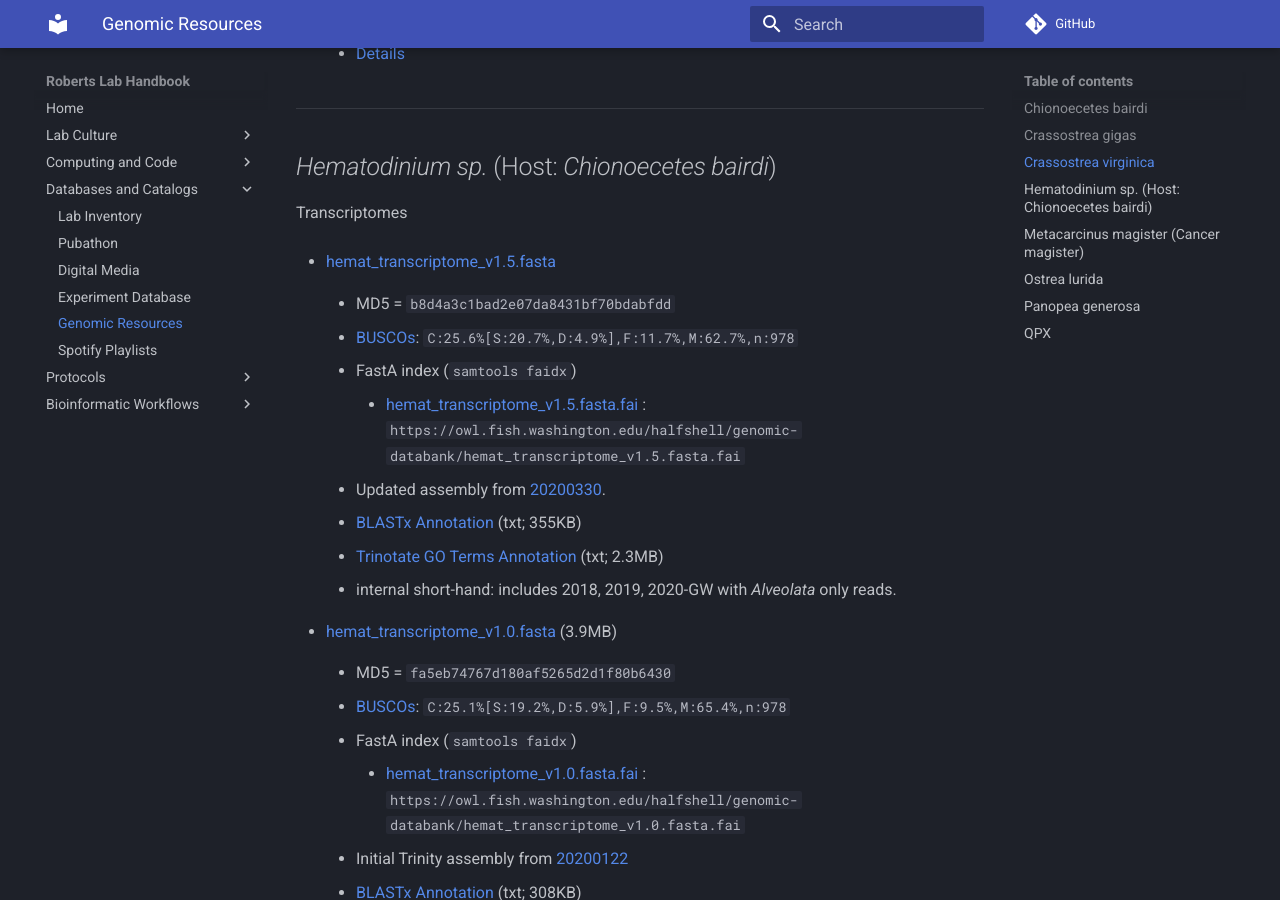
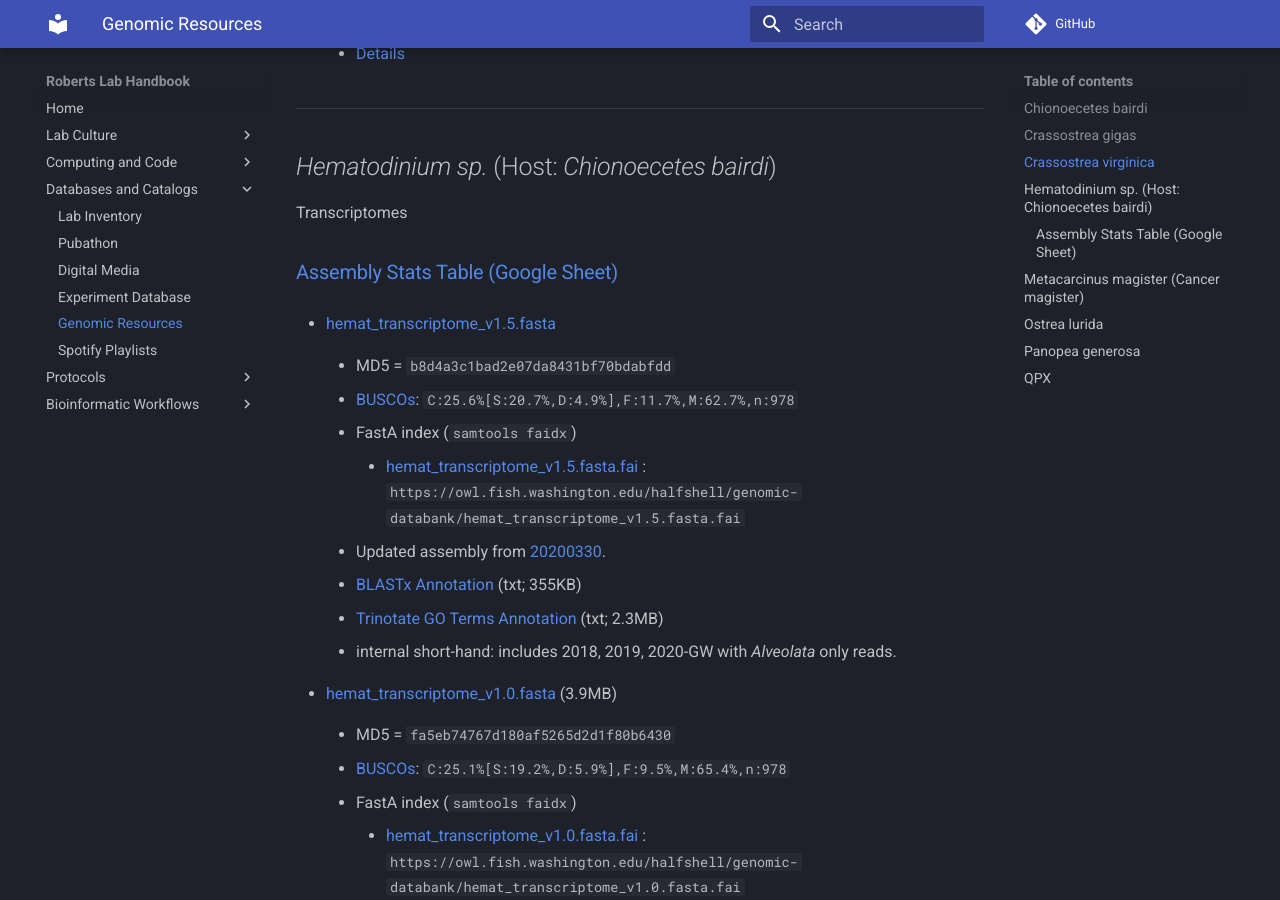
Before and after one commit to RobertsLab/resources, an MkDocs documentation site: the page built from docs/Genomic-Resources.md, in a window 1280 px wide and 900 px high, scrolled down 7229 px. Built offline with MkDocs 1.6.1 and Material for MkDocs 9.7.7, drawn with Linux system fonts in a browser that asks for light colours; comment, search, counter and statistics services are not loaded.

Commit message:
add link to hemat transcriptomes comp. table

```diff
--- a/docs/Genomic-Resources.md
+++ b/docs/Genomic-Resources.md
@@ -330,6 +330,10 @@ Genome Feature Tracks
 
 Transcriptomes
 
+### [Assembly Stats Table (Google Sheet)](https://docs.google.com/spreadsheets/d/1A81cFdFw5Mlks5DWMmq0-8eVqyTXqmoCsHNWs95N_p4/edit?usp=sharing)
+
+
+
 * [hemat_transcriptome_v1.5.fasta](https://owl.fish.washington.edu/halfshell/genomic-databank/hemat_transcriptome_v1.5.fasta)
 
     - MD5 = `b8d4a3c1bad2e07da8431bf70bdabfdd`
```
